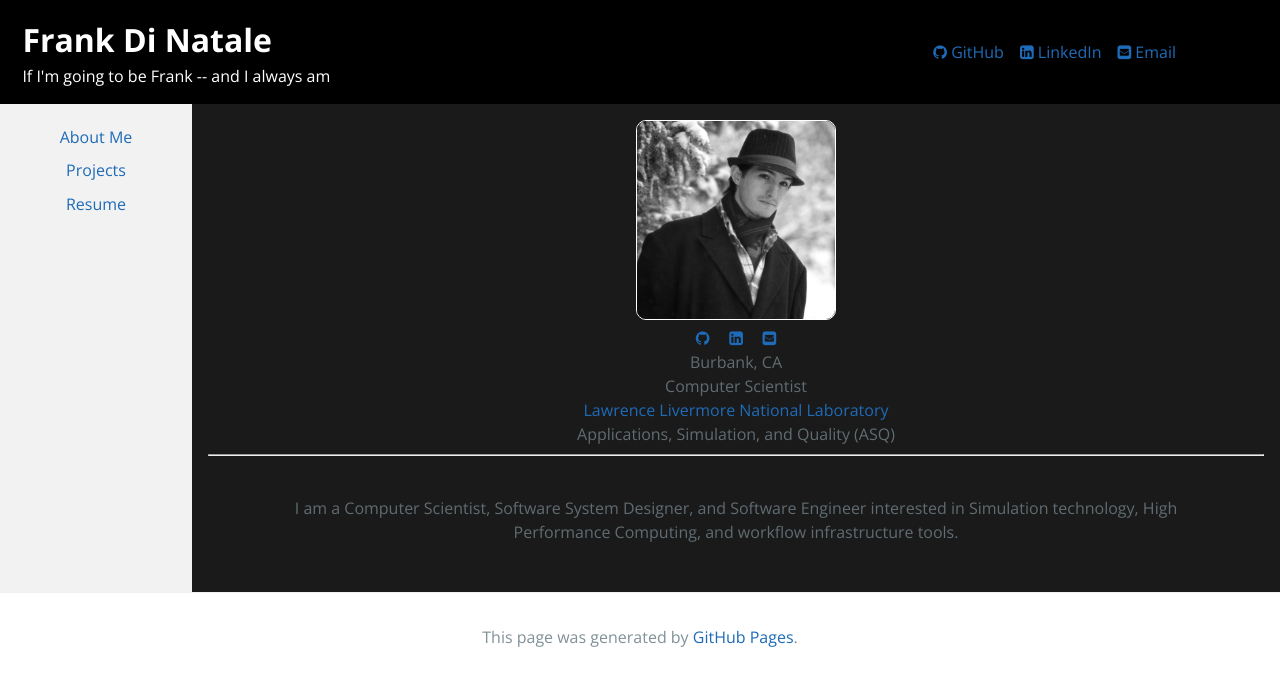
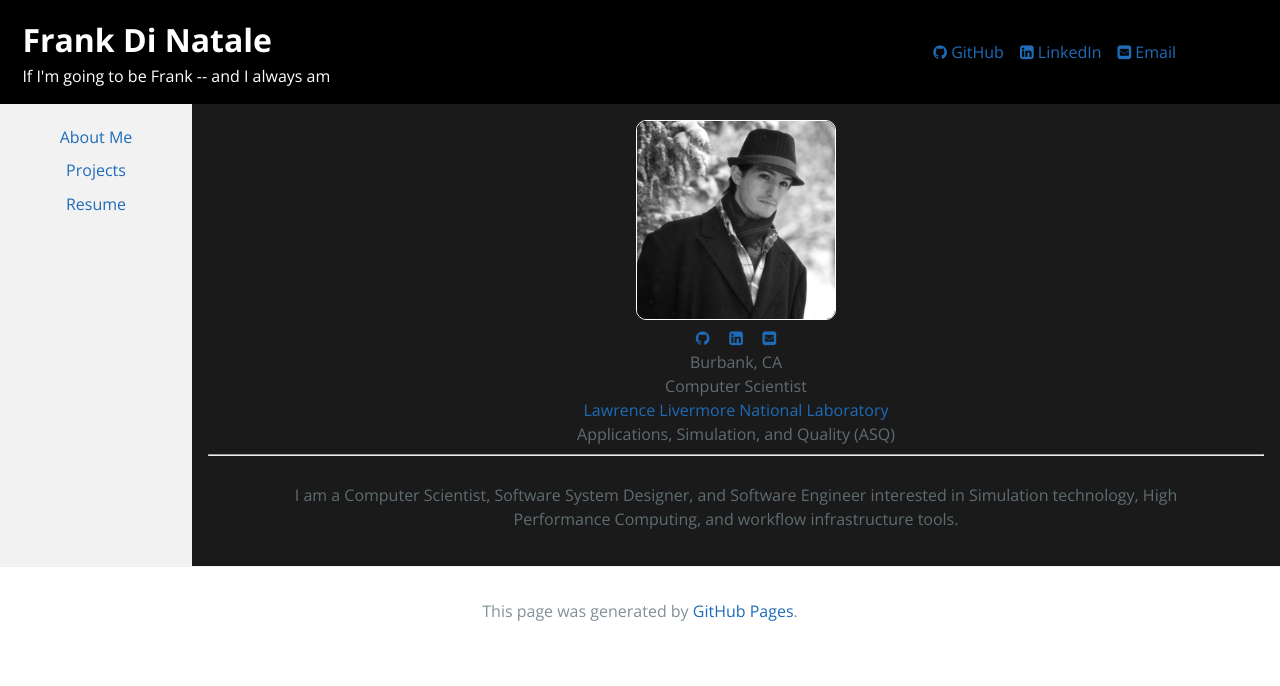
Before and after one commit to FrankD412/frankd412.github.io, a Jekyll site: the page built from index.html, in a window 1280 px wide. Shown: the top 686 px of the page. Built offline with Jekyll 4.4.1, drawn with Linux system fonts in a browser that asks for light colours; nearby versions of some CDN libraries.

Commit message:
about-me style tweak

```diff
--- a/assets/css/style.scss
+++ b/assets/css/style.scss
@@ -70,7 +70,7 @@ section.about-me-header {
 }
 
 section.about-me {
-    padding: 1em 3em;
+    padding: .2em 3em;
 }
 
 p.about-me-contacts {
```
